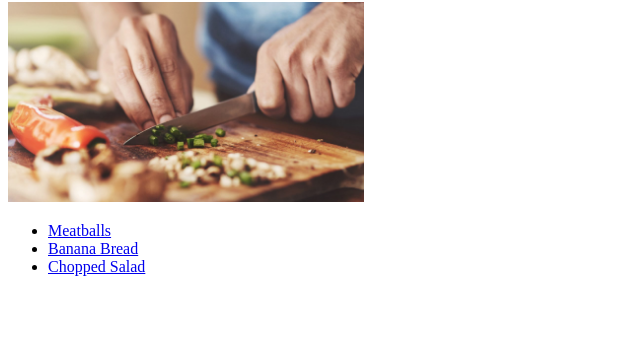
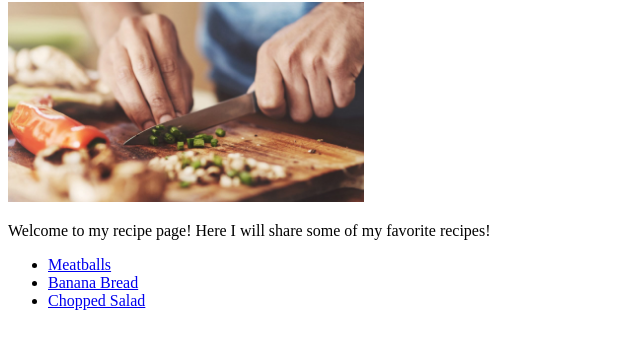
Before and after one commit to szaslavsky6/odin-recipes, a plain HTML site: page index.html in a window 1280 px wide. Shown: the part 78-426 px from the top of the page, without its empty margins (0-640 px from the left). Drawn offline with Linux system fonts and the light colour scheme.

Commit message:
Updated index.html

```diff
--- a/index.html
+++ b/index.html
@@ -8,6 +8,7 @@
     <body>
         <h1>Odin Recipes</h1>
         <img src="./img/cook.png" alt="a knife cutting an onion" height="200">
+        <p>Welcome to my recipe page! Here I will share some of my favorite recipes! </p>
         <ul>
             <li><a href="recipes/meatballs.html">Meatballs</a></li>
             <li><a href="recipes/bananabread.html">Banana Bread</a></li>
```
